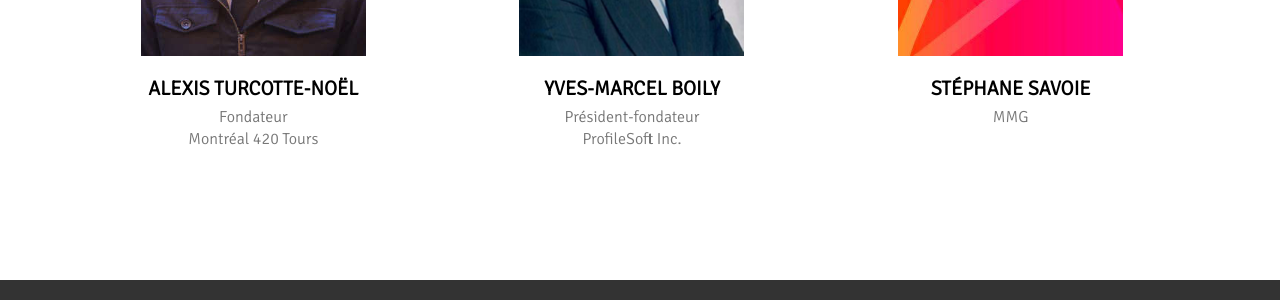
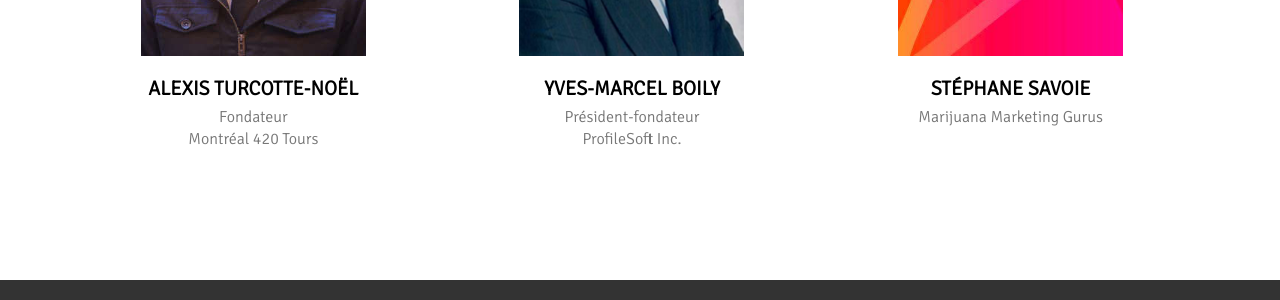
Before and after one commit to ouarez/canna-conseils, a Jekyll site: the page built from intervenants.md, in a window 1280 px wide and 900 px high, scrolled down 2587 px. Shown: the part 323-623 px from the top of the window. Built offline with Jekyll 4.4.1, drawn with Linux system fonts in a browser that asks for light colours; nearby versions of some CDN libraries; a script that is not in the unit is left out.

Commit message:
Update Pages “intervenants”

```diff
--- a/intervenants.md
+++ b/intervenants.md
@@ -464,7 +464,7 @@ intervenants:
       Gurus combine le meilleur marketing numérique avec l'expertise de
       l'industrie du cannabis pour offrir à ses clients une véritable croissance
       organique.
-    company: MMG
+    company: Marijuana Marketing Gurus
     conferences:
       - date: Présent tous les jours
         name: >-
```
